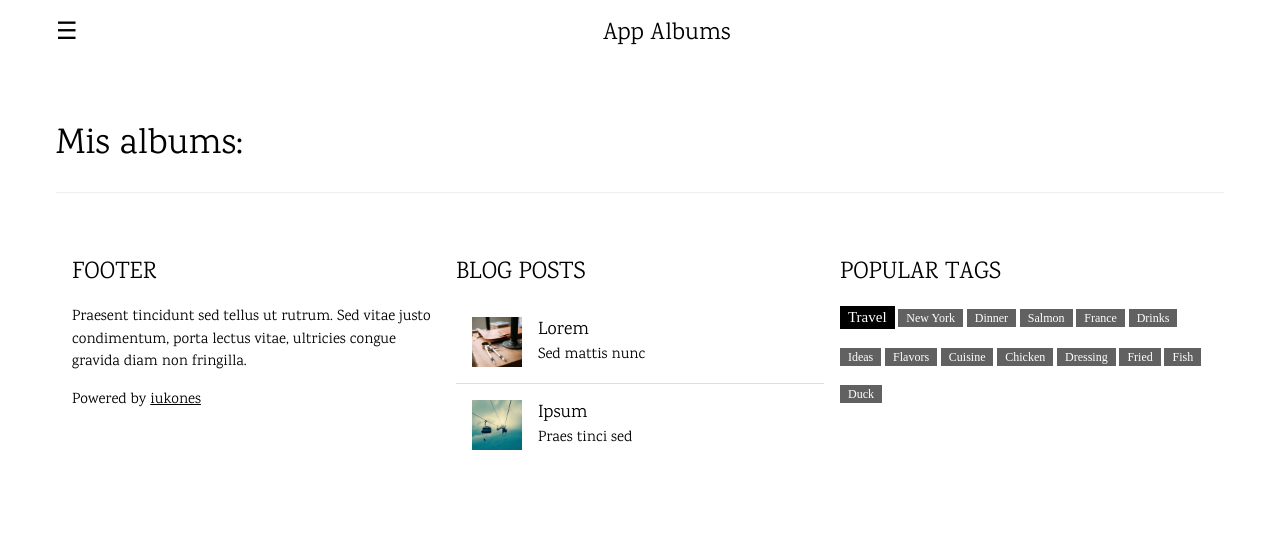
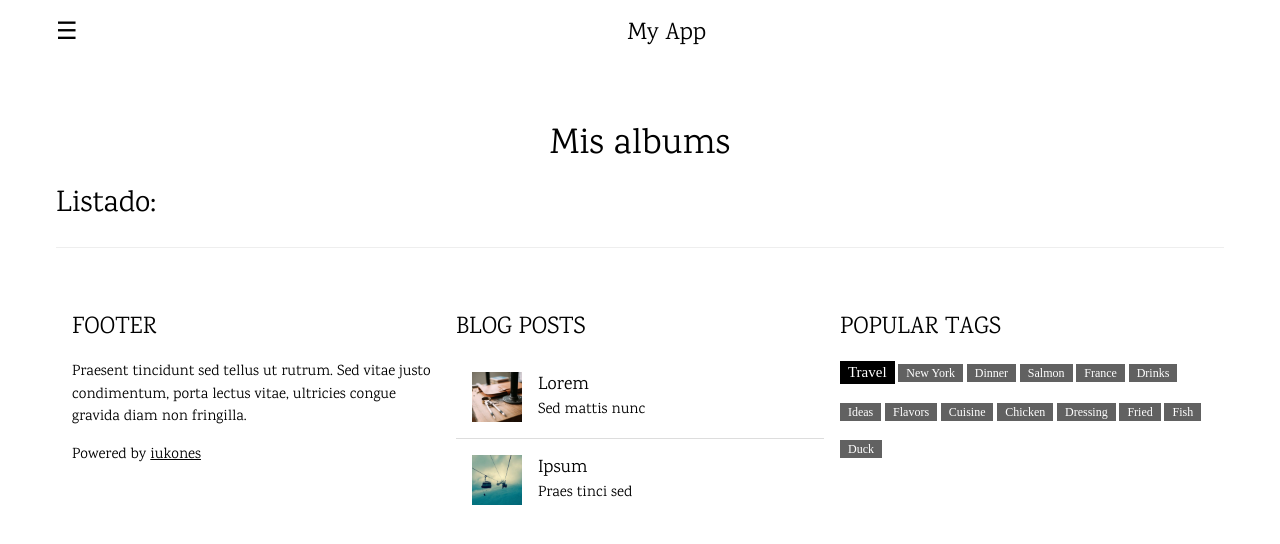
Before and after one commit to iukones/AppAlbums, an Angular app in the folder client-albums/: page / in a window 1280 px wide. Shown: the top 544 px of the page. Built offline with nearby package versions, Linux system fonts and the light colour scheme.

Commit message:
configuracion de rutas, componentes y modulos
se configuran las rutas de la aplicacion

```diff
--- a/client-albums/src/app/app.component.html
+++ b/client-albums/src/app/app.component.html
@@ -1,3 +1,4 @@
-<h1>
+<h1 class="w3-center">
   {{title}}
 </h1>
+<router-outlet></router-outlet>
--- a/client-albums/src/app/app.component.ts
+++ b/client-albums/src/app/app.component.ts
@@ -1,4 +1,5 @@
 import { Component } from '@angular/core';
+import { Router, ActivatedRoute, Params } from '@angular/router';
 
 @Component({
   selector: 'app-root',
@@ -6,5 +7,5 @@ import { Component } from '@angular/core';
   styleUrls: ['./app.component.css']
 })
 export class AppComponent {
-  title = 'Mis albums: ';
+  title = 'Mis albums';
 }
--- /dev/null
+++ b/client-albums/src/app/components/albumListComponent.ts
@@ -0,0 +1,19 @@
+import {Component, OnInit} from '@angular/core';
+import {Router, ActivatedRoute, Params} from '@angular/router';
+// import {FavoritoService} from '../services/favoritoServices';
+// import {Favorito} from '../models/favoritoModels';
+
+@Component({
+    selector: 'albums-list',
+    templateUrl: '../views/albums-list.html',
+    // providers: [FavoritoService]
+
+})
+export class AlbumsListComponent implements OnInit{
+    public titulo: string;
+
+    ngOnInit(){
+        this.titulo = 'Listado:';
+        console.log("albumsListComponent.ts cargado");
+    }
+}
--- /dev/null
+++ b/client-albums/src/app/routes/appRoutes.ts
@@ -0,0 +1,17 @@
+import { ModuleWithProviders } from '@angular/core';
+import { Routes, RouterModule } from '@angular/router';
+import { AlbumsListComponent } from '../components/albumListComponent';
+
+
+const appRoutes: Routes = [
+  {path: '', component: AlbumsListComponent},
+  // {path: 'marcador/:id', component: FavoritoDetailComponents },
+  // {path: 'agregar-marcador', component: FavoritoAddComponents},
+  // {path: 'editar-marcador/:id', component: FavoritoEditComponents },
+  // la ruta ** va al final de todas las rutas ya que esta indica url no existente.
+  {path: '**', component: AlbumsListComponent}
+
+]
+
+export const appRoutingProviders: any[] = [];
+export const routing: ModuleWithProviders = RouterModule.forRoot(appRoutes);
--- /dev/null
+++ b/client-albums/src/app/views/albums-list.html
@@ -0,0 +1 @@
+<h2>{{titulo}}</h2>
--- a/client-albums/src/index.html
+++ b/client-albums/src/index.html
@@ -27,7 +27,7 @@
   <div class="w3-top">
     <div class="w3-white w3-xlarge" style="max-width:1200px;margin:auto">
       <div class="w3-button w3-padding-16 w3-left" onclick="w3_open()">☰</div>
-      <div class="w3-center w3-padding-16">App Albums</div>
+      <div class="w3-center w3-padding-16">My App</div>
     </div>
   </div>
 
```
Also changed, not shown: client-albums/package.json (+10 -10 lines), client-albums/src/app/app.module.ts (+11 -7 lines), 1 other file (tests, documents, lock files or other folders).
